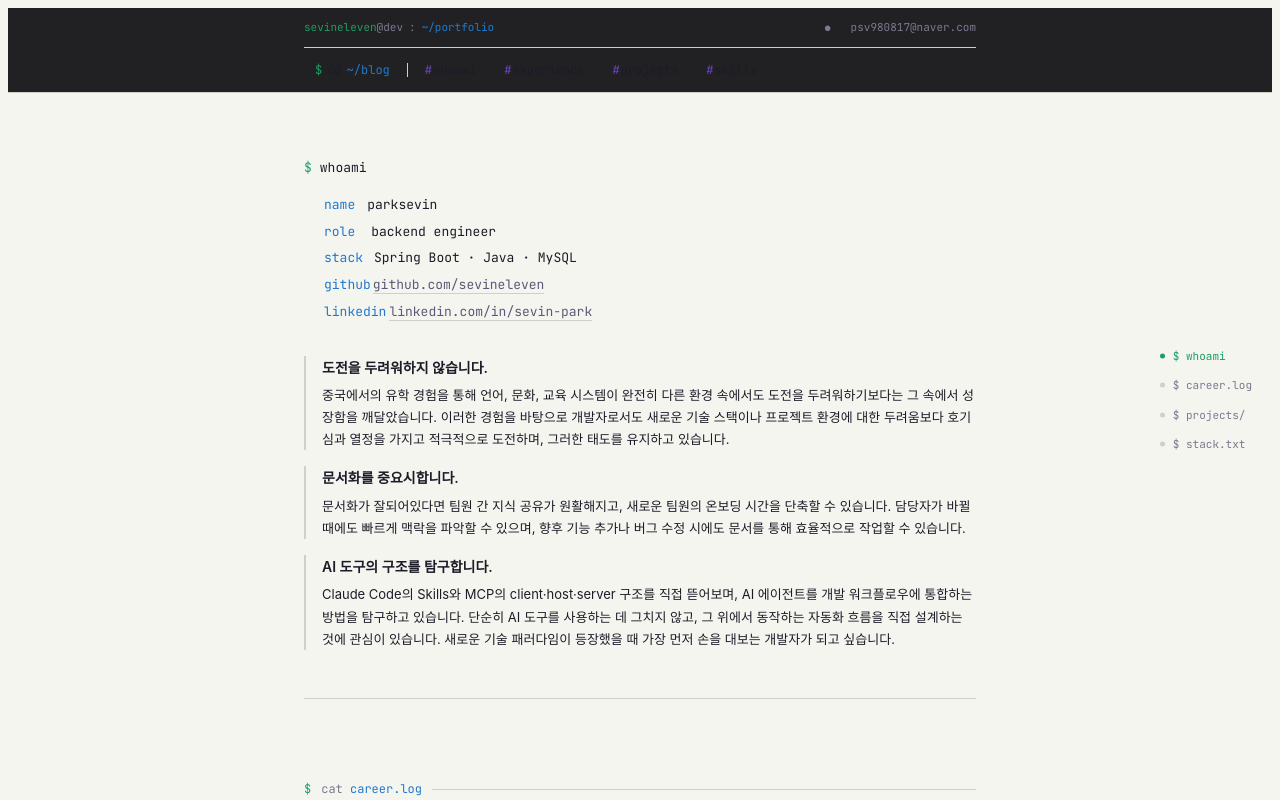
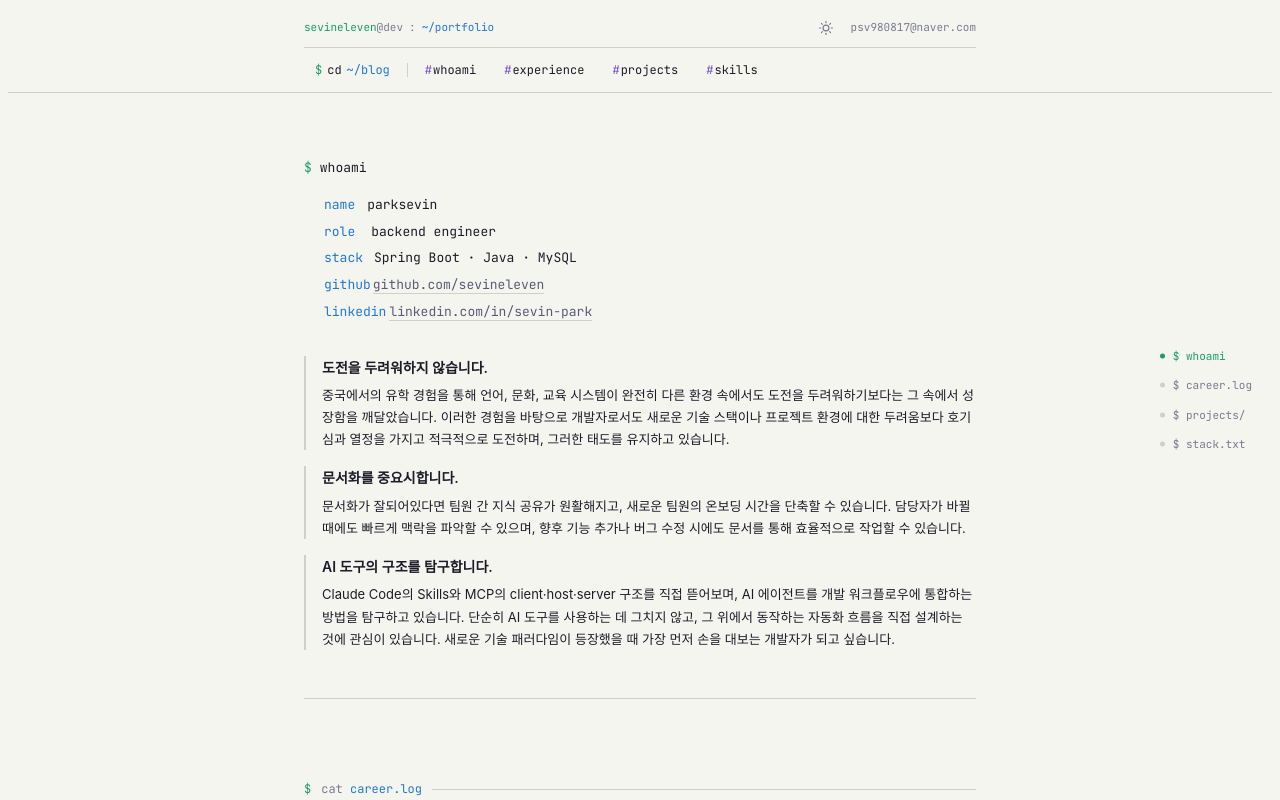
Before and after one commit to sevineleven/portfolio, a Next.js app: page / in a window 1280 px wide. Shown: the top 800 px of the page. Built offline with nearby package versions, Linux system fonts and the light colour scheme; a web font is replaced by a local one.

Commit message:
fix: navbar 배경색 라이트 모드 대응, 테마 토글 달/해 아이콘으로 변경

```diff
--- a/app/globals.css
+++ b/app/globals.css
@@ -13,6 +13,7 @@
   --blue:    #5aacf0;
   --purple:  #b388ff;
   --yellow:  #f5c542;
+  --nav-bg:  rgba(15,15,18,0.92);
   --mono:    'JetBrains Mono', monospace;
   --sans:    'Pretendard Variable', Pretendard, -apple-system, sans-serif;
 }
@@ -32,6 +33,7 @@
     --blue:    #2278cc;
     --purple:  #7044cc;
     --yellow:  #a86800;
+    --nav-bg:  rgba(245,245,240,0.92);
   }
 }
 
@@ -47,6 +49,7 @@
   --blue:    #2278cc;
   --purple:  #7044cc;
   --yellow:  #a86800;
+  --nav-bg:  rgba(245,245,240,0.92);
 }
 
 :root[data-theme="dark"] {
@@ -61,6 +64,7 @@
   --blue:    #5aacf0;
   --purple:  #b388ff;
   --yellow:  #f5c542;
+  --nav-bg:  rgba(15,15,18,0.92);
 }
 
 *, *::before, *::after { box-sizing: border-box; }
--- a/app/page.tsx
+++ b/app/page.tsx
@@ -23,7 +23,7 @@
       {/* Navbar */}
       <nav style={{
         position: 'sticky', top: 0, zIndex: 50,
-        background: 'rgba(15,15,18,0.92)',
+        background: 'var(--nav-bg)',
         backdropFilter: 'blur(20px)',
         borderBottom: '1px solid var(--border)',
       }}>
--- a/app/projects/[id]/page.tsx
+++ b/app/projects/[id]/page.tsx
@@ -36,7 +36,7 @@
     <>
       <nav style={{
         position: 'sticky', top: 0, zIndex: 50,
-        background: 'rgba(15,15,18,0.92)',
+        background: 'var(--nav-bg)',
         backdropFilter: 'blur(20px)',
         borderBottom: '1px solid var(--border)',
       }}>
--- a/components/ThemeToggle.tsx
+++ b/components/ThemeToggle.tsx
@@ -26,28 +26,37 @@
       onClick={toggle}
       title={theme === 'dark' ? 'Switch to light mode' : 'Switch to dark mode'}
       style={{
-        fontFamily: 'var(--mono)',
-        fontSize: 13,
-        color: 'var(--muted)',
         background: 'none',
         border: '1px solid transparent',
         borderRadius: 6,
-        padding: '4px 8px',
+        padding: '4px 7px',
         cursor: 'pointer',
         lineHeight: 1,
-        transition: 'color 0.15s, border-color 0.15s',
+        display: 'flex',
+        alignItems: 'center',
+        transition: 'border-color 0.15s',
         flexShrink: 0,
       }}
-      onMouseEnter={(e) => {
-        (e.currentTarget as HTMLButtonElement).style.color = 'var(--text)';
-        (e.currentTarget as HTMLButtonElement).style.borderColor = 'var(--border)';
-      }}
-      onMouseLeave={(e) => {
-        (e.currentTarget as HTMLButtonElement).style.color = 'var(--muted)';
-        (e.currentTarget as HTMLButtonElement).style.borderColor = 'transparent';
-      }}
+      onMouseEnter={(e) => { (e.currentTarget as HTMLButtonElement).style.borderColor = 'var(--border)'; }}
+      onMouseLeave={(e) => { (e.currentTarget as HTMLButtonElement).style.borderColor = 'transparent'; }}
     >
-      {theme === 'dark' ? '○' : '●'}
+      {theme === 'dark' ? (
+        <svg width="14" height="14" viewBox="0 0 24 24" fill="none" stroke="var(--muted)" strokeWidth="2" strokeLinecap="round" strokeLinejoin="round">
+          <path d="M21 12.79A9 9 0 1 1 11.21 3 7 7 0 0 0 21 12.79z" />
+        </svg>
+      ) : (
+        <svg width="14" height="14" viewBox="0 0 24 24" fill="none" stroke="var(--muted)" strokeWidth="2" strokeLinecap="round" strokeLinejoin="round">
+          <circle cx="12" cy="12" r="5" />
+          <line x1="12" y1="1" x2="12" y2="3" />
+          <line x1="12" y1="21" x2="12" y2="23" />
+          <line x1="4.22" y1="4.22" x2="5.64" y2="5.64" />
+          <line x1="18.36" y1="18.36" x2="19.78" y2="19.78" />
+          <line x1="1" y1="12" x2="3" y2="12" />
+          <line x1="21" y1="12" x2="23" y2="12" />
+          <line x1="4.22" y1="19.78" x2="5.64" y2="18.36" />
+          <line x1="18.36" y1="5.64" x2="19.78" y2="4.22" />
+        </svg>
+      )}
     </button>
   );
 }
```
